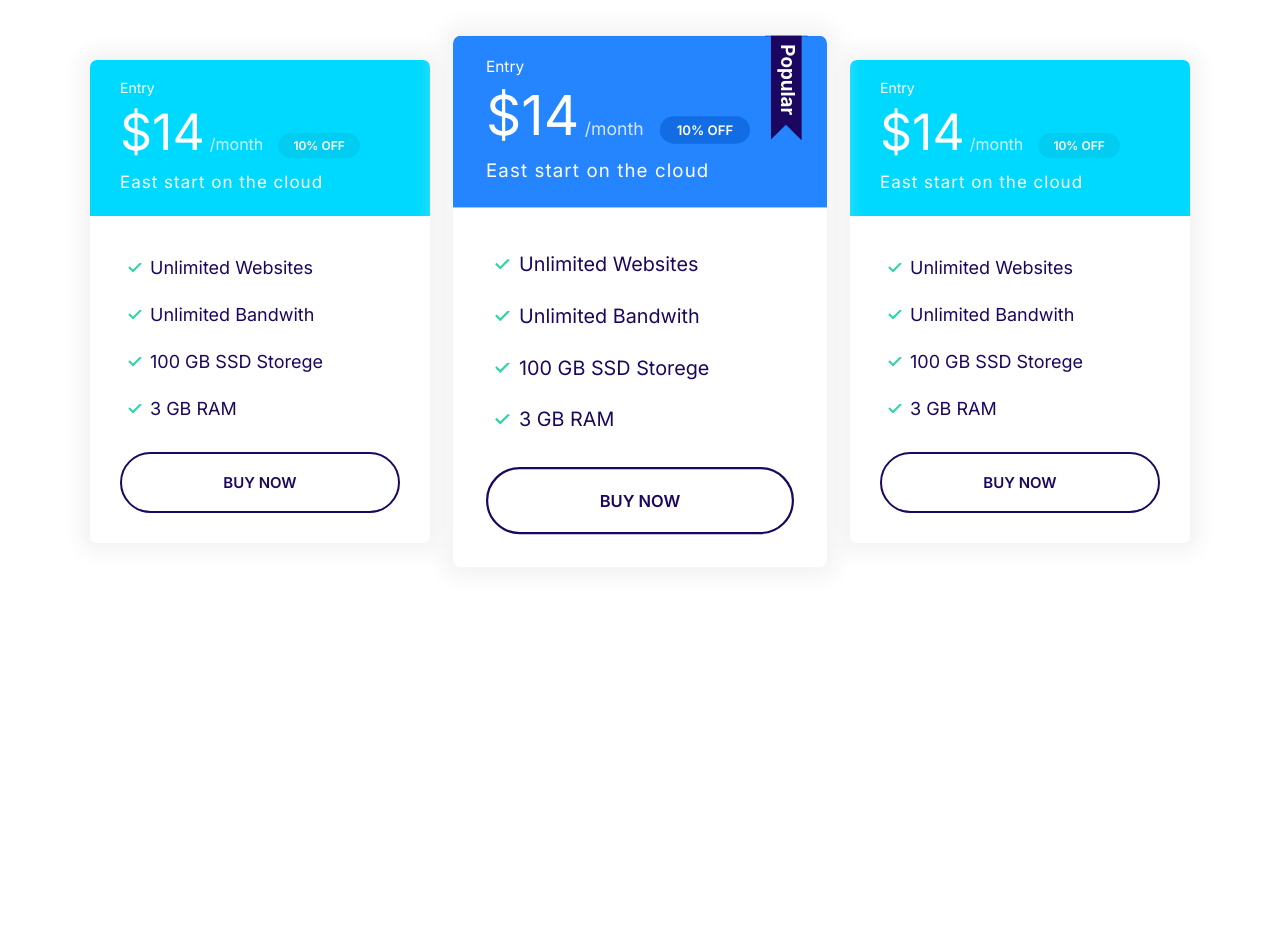
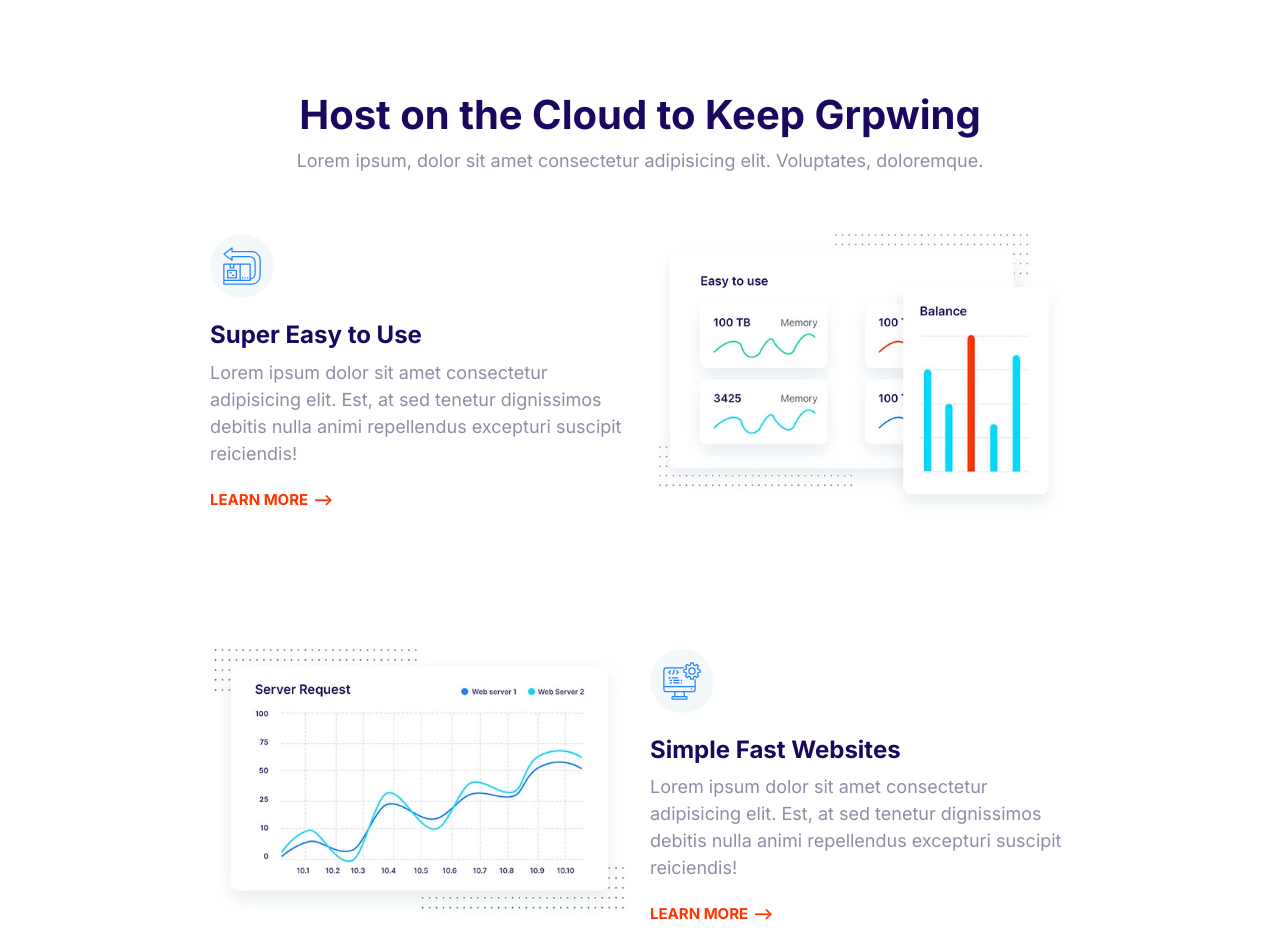
Before and after one commit to gabyreload1983/Moshify, a plain HTML site: page index.html in a window 1280 px wide. Shown: the top 952 px of the page. Before the commit the page ends 800 px from the top, so only its background shows below. Drawn offline with Linux system fonts and the light colour scheme.

Commit message:
Create feature component.

```diff
--- a/CSS/style.css
+++ b/CSS/style.css
@@ -691,3 +691,27 @@ a {
   max-width: 500px;
   margin: 0 auto;
 }
+
+/* Features */
+.feature {
+  gap: 4rem 2rem;
+  margin: 12rem;
+}
+
+.feature:first-of-type {
+  margin-top: 6rem;
+}
+
+.feature__heading {
+  margin-top: 1rem 0;
+}
+
+.feature__image {
+  width: 100%;
+}
+
+@media screen and (min-width: 768px) {
+  .feature:nth-of-type(even) .feature__content {
+    order: 2;
+  }
+}
--- a/index.html
+++ b/index.html
@@ -15,77 +15,96 @@
     <link rel="stylesheet" href="./CSS/style.css" />
   </head>
   <body>
-    <section class="block container block-plans">
-      <div class="grid grid--1x3">
-        <div class="plan">
-          <div class="card card--secondary">
-            <header class="card__header">
-              <h3 class="plan__name">Entry</h3>
-              <span class="plan__price">$14</span>
-              <span class="plan__billing-cicle">/month</span>
-              <span class="span badge badge--secondary badge--small"
-                >10% OFF</span
-              >
-              <span class="plan__description">East start on the cloud</span>
-            </header>
-            <div class="card__body">
-              <ul class="list list--tick">
-                <li class="list__item">Unlimited Websites</li>
-                <li class="list__item">Unlimited Bandwith</li>
-                <li class="list__item">100 GB SSD Storege</li>
-                <li class="list__item">3 GB RAM</li>
-              </ul>
-              <button class="btn btn--outline btn--block">Buy Now</button>
-            </div>
-          </div>
+    <section class="block container">
+      <header class="block__header">
+        <h2>Host on the Cloud to Keep Grpwing</h2>
+        <p>Lorem ipsum, dolor sit amet consectetur adipisicing elit. Voluptates, doloremque.</p>
+      </header>
+      <article class="grid grid--1x2 feature">
+        <div class="feature__content">
+          <span class="icon-container">
+            <svg class="icon icon--primary">
+              <use xlink:href="images/sprite.svg#easy"></use>
+            </svg>
+          </span>
+          <h3 class="feature__heading">Super Easy to Use</h2>
+          <p>
+            Lorem ipsum dolor sit amet consectetur adipisicing elit. Est, at sed
+            tenetur dignissimos debitis nulla animi repellendus excepturi suscipit
+            reiciendis!
+          </p>
+          <a href="#" class="link-arrow">Learn More</a>
         </div>
-        <div class="plan plan--popular">
-          <div class="card card--primary">
-            <header class="card__header">
-              <h3 class="plan__name">Entry</h3>
-              <span class="plan__price">$14</span>
-              <span class="plan__billing-cicle">/month</span>
-              <span class="span badge badge--primary badge--small"
-                >10% OFF</span
-              >
-              <span class="plan__description">East start on the cloud</span>
-            </header>
-            <div class="card__body">
-              <ul class="list list--tick">
-                <li class="list__item">Unlimited Websites</li>
-                <li class="list__item">Unlimited Bandwith</li>
-                <li class="list__item">100 GB SSD Storege</li>
-                <li class="list__item">3 GB RAM</li>
-              </ul>
-              <button class="btn btn--outline btn--block">Buy Now</button>
-            </div>
-          </div>
+        <picture>
+          <source type="image/webp" srcset="images/easy.webp 1x, images/easy@2x.webp 2x">
+          <source type="image/jpg" srcset="images/easy.jpg 1x, images/easy@2x.jpg 2x">
+          <img class="feature__image" src="./images/easy@2x.jpg" alt="">
+        </picture>
+      </article>
+      <article class="grid grid--1x2 feature">
+        <div class="feature__content">
+          <span class="icon-container">
+            <svg class="icon icon--primary">
+              <use xlink:href="images/sprite.svg#computer"></use>
+            </svg>
+          </span>
+          <h3 class="feature__heading">Simple Fast Websites</h2>
+          <p>
+            Lorem ipsum dolor sit amet consectetur adipisicing elit. Est, at sed
+            tenetur dignissimos debitis nulla animi repellendus excepturi suscipit
+            reiciendis!
+          </p>
+          <a href="#" class="link-arrow">Learn More</a>
         </div>
-        <div class="plan">
-          <div class="card card--secondary">
-            <header class="card__header">
-              <h3 class="plan__name">Entry</h3>
-              <span class="plan__price">$14</span>
-              <span class="plan__billing-cicle">/month</span>
-              <span class="span badge badge--secondary badge--small"
-                >10% OFF</span
-              >
-              <span class="plan__description">East start on the cloud</span>
-            </header>
-            <div class="card__body">
-              <ul class="list list--tick">
-                <li class="list__item">Unlimited Websites</li>
-                <li class="list__item">Unlimited Bandwith</li>
-                <li class="list__item">100 GB SSD Storege</li>
-                <li class="list__item">3 GB RAM</li>
-              </ul>
-              <button class="btn btn--outline btn--block">Buy Now</button>
-            </div>
-          </div>
+        <picture>
+          <source type="image/webp" srcset="images/Fast.webp 1x, images/Fast@2x.webp 2x">
+          <source type="image/jpg" srcset="images/Fast.jpg 1x, images/Fast@2x.jpg 2x">
+          <img class="feature__image" src="./images/Fast@2x.jpg" alt="">
+        </picture>
+      </article>
+      <article class="grid grid--1x2 feature">
+        <div class="feature__content">
+          <span class="icon-container">
+            <svg class="icon icon--primary">
+              <use xlink:href="images/sprite.svg#settings"></use>
+            </svg>
+          </span>
+          <h3 class="feature__heading">WordPress Made Easy</h2>
+          <p>
+            Lorem ipsum dolor sit amet consectetur adipisicing elit. Est, at sed
+            tenetur dignissimos debitis nulla animi repellendus excepturi suscipit
+            reiciendis!
+          </p>
+          <a href="#" class="link-arrow">Learn More</a>
         </div>
-      </div>
-    </section>
-
-    <script src="./js/main.js"></script>
+        <picture>
+          <source type="image/webp" srcset="images/WordPress.webp 1x, images/WordPress@2x.webp 2x">
+          <source type="image/jpg" srcset="images/WordPress.jpg 1x, images/WordPress@2x.jpg 2x">
+          <img class="feature__image" src="./images/WordPress@2x.jpg" alt="">
+        </picture>
+      </article>
+      <article class="grid grid--1x2 feature">
+        <div class="feature__content">
+          <span class="icon-container">
+            <svg class="icon icon--primary">
+              <use xlink:href="images/sprite.svg#settings"></use>
+            </svg>
+          </span>
+          <h3 class="feature__heading">24/7 Expert Support</h2>
+          <p>
+            Lorem ipsum dolor sit amet consectetur adipisicing elit. Est, at sed
+            tenetur dignissimos debitis nulla animi repellendus excepturi suscipit
+            reiciendis!
+          </p>
+          <a href="#" class="link-arrow">Learn More</a>
+        </div>
+        <picture>
+          <source type="image/webp" srcset="images/Support.webp 1x, images/Support@2x.webp 2x">
+          <source type="image/jpg" srcset="images/Support.jpg 1x, images/Support@2x.jpg 2x">
+          <img class="feature__image" src="./images/support@2x.jpg" alt="">
+        </picture>
+      </article>
+   </section>
+  <script src="./js/main.js"></script>
   </body>
 </html>
```
Also changed, not shown: components/feature.html (added, +90 -0 lines), images/easy.jpg (added), images/easy.webp (added), images/easy@2x.jpg (added), images/easy@2x.webp (added), images/fast.jpg (added), images/fast.webp (added), images/fast@2x.jpg (added), images/fast@2x.webp (added), images/support.jpg (added), images/support.webp (added), images/support@2x.jpg (added), images/support@2x.webp (added), images/wordpress.jpg (added), 3 more files.
